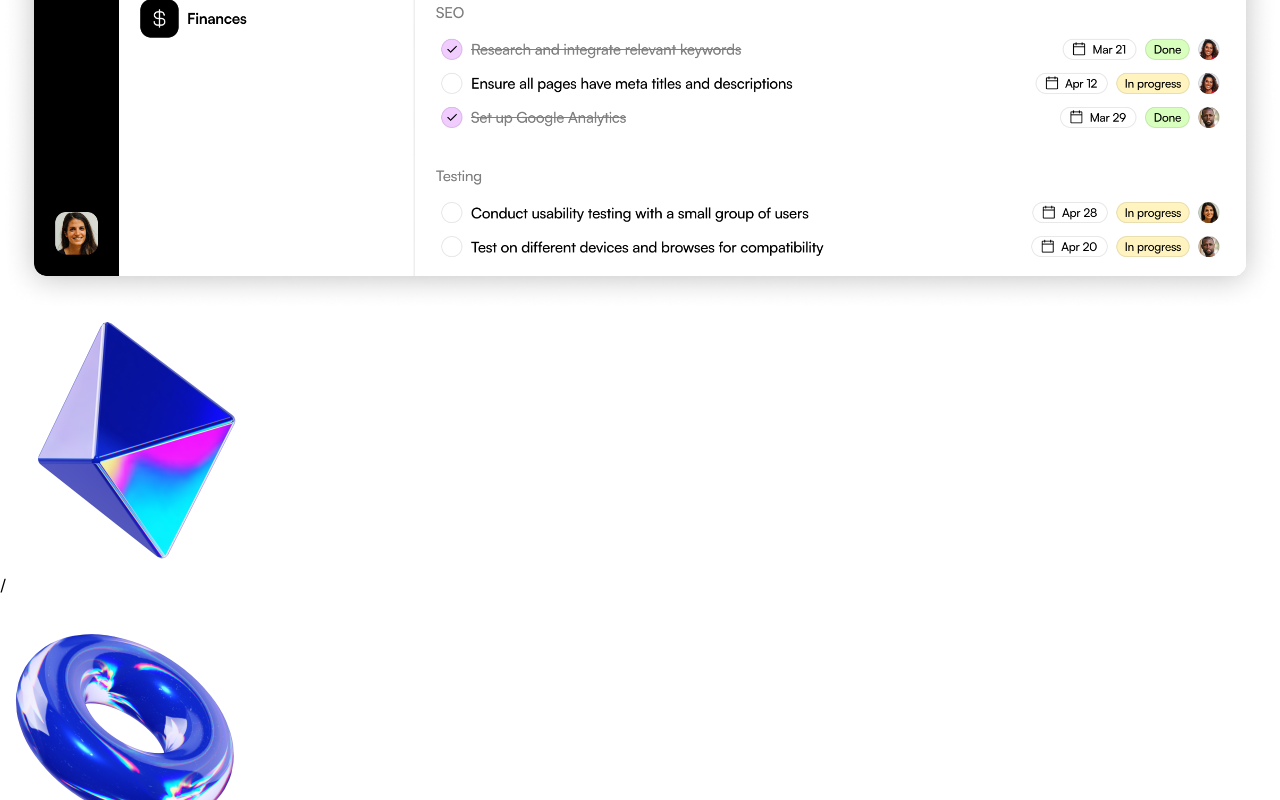
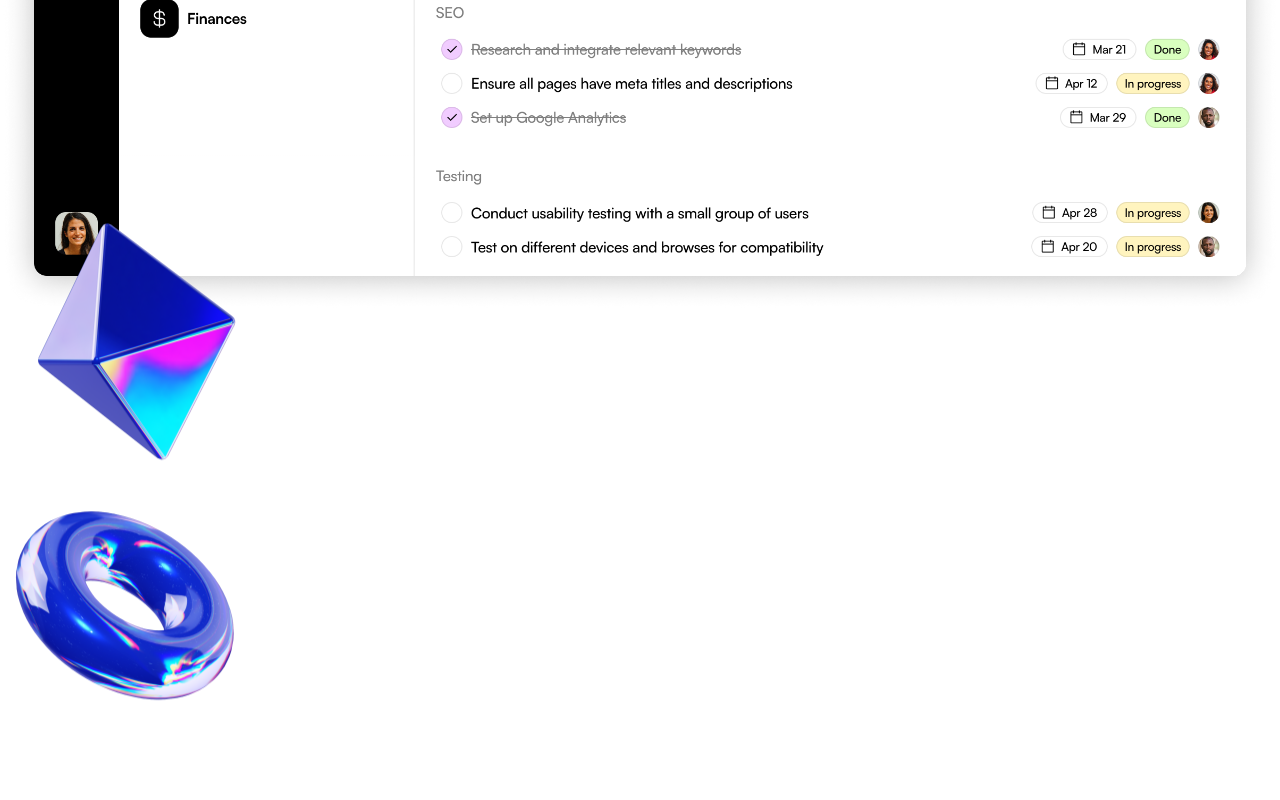
Before and after one commit to anget91/-Light-Saas-Landing-Page, a Next.js app: page / in a window 1280 px wide. Shown: the part 5934-6734 px from the top of the page. Built offline with nearby package versions, Linux system fonts and the light colour scheme.

Commit message:
add ProductShowCasae animation

```diff
--- a/src/sections/ProductShowcase.tsx
+++ b/src/sections/ProductShowcase.tsx
@@ -1,10 +1,23 @@
+"use client";
 import ProductImage from "@/assets/product-image.png";
 import PyramidImage from "@/assets/pyramid.png";
 import TubeImage from "@/assets/tube.png";
 import Image from "next/image";
+import { motion, useScroll, useTransform } from "framer-motion";
+import { useRef } from "react";
 export const ProductShowcase = () => {
+  const sectionRef = useRef(null);
+  const { scrollYProgress } = useScroll({
+    target: sectionRef,
+    offset: ["start end", "end start"],
+  });
+  const translateY = useTransform(scrollYProgress, [0, 1], [150, -150]);
+
   return (
-    <section className="bg-gradient-to-b from-white to-[#D2DCFF] py-24 overflow-x-clip">
+    <section
+      ref={sectionRef}
+      className="bg-gradient-to-b from-white to-[#D2DCFF] py-24 overflow-x-clip"
+    >
       <div className="container">
         <div className="section-heading">
           <div className="flex justify-center">
@@ -20,21 +33,27 @@
         </div>
         <div className="relative">
           <Image src={ProductImage} alt="Product Image" className="mt-10" />
-          <Image
-            src={PyramidImage}
+          <motion.img
+            src={PyramidImage.src}
             alt="Pymarid Image"
             height={262}
             width={262}
             className="hidden md:block absolute -right-36 -top-32"
+            style={{
+              translateY: translateY,
+            }}
           />
-          /
-          <Image
-            src={TubeImage}
+
+          <motion.img
+            src={TubeImage.src}
             alt="Tube Image"
             height={248}
+            width={248}
             className="hidden md:block absolute bottom-24 -left-36"
+            style={{
+              translateY: translateY,
+            }}
           />
-          /
         </div>
       </div>
     </section>
```
